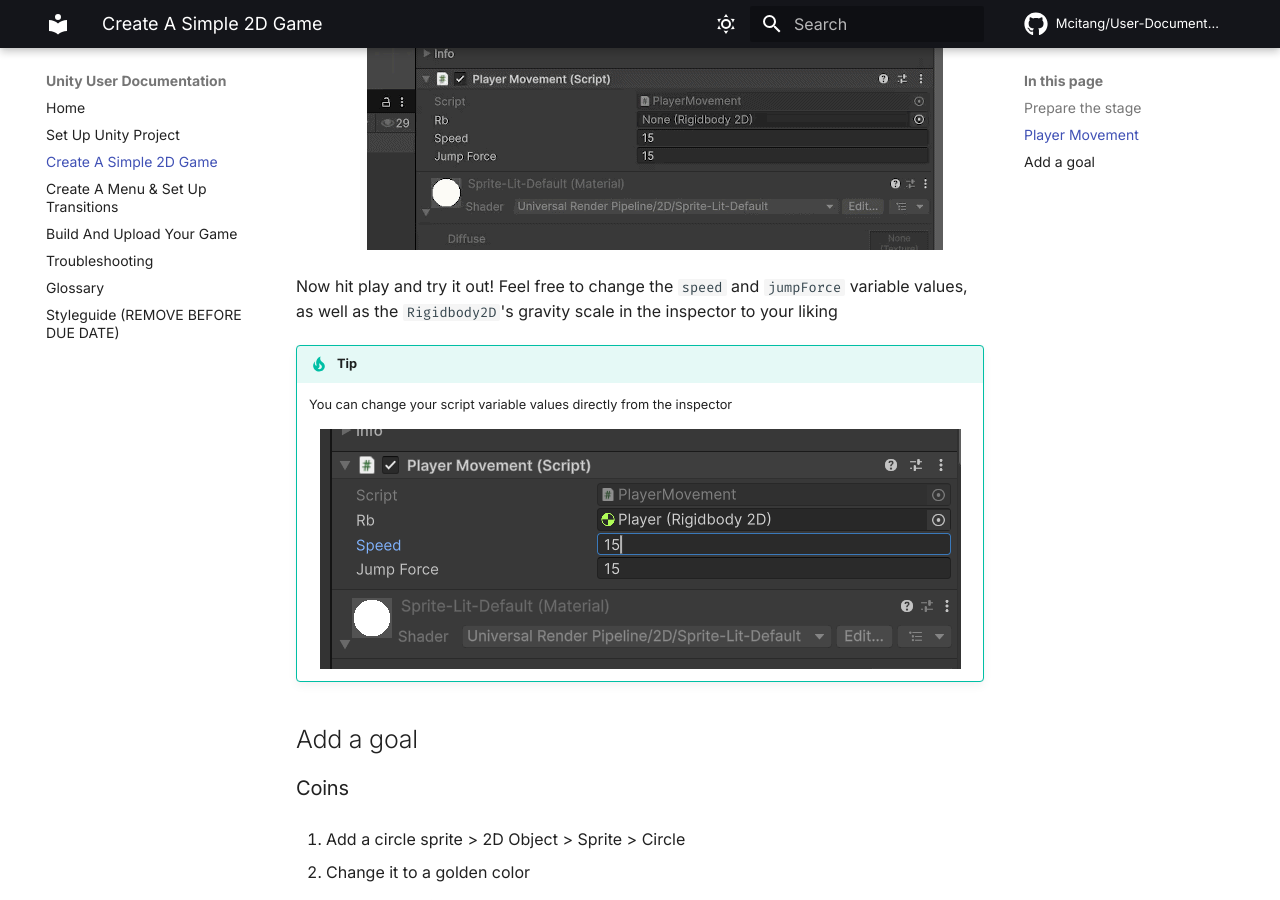
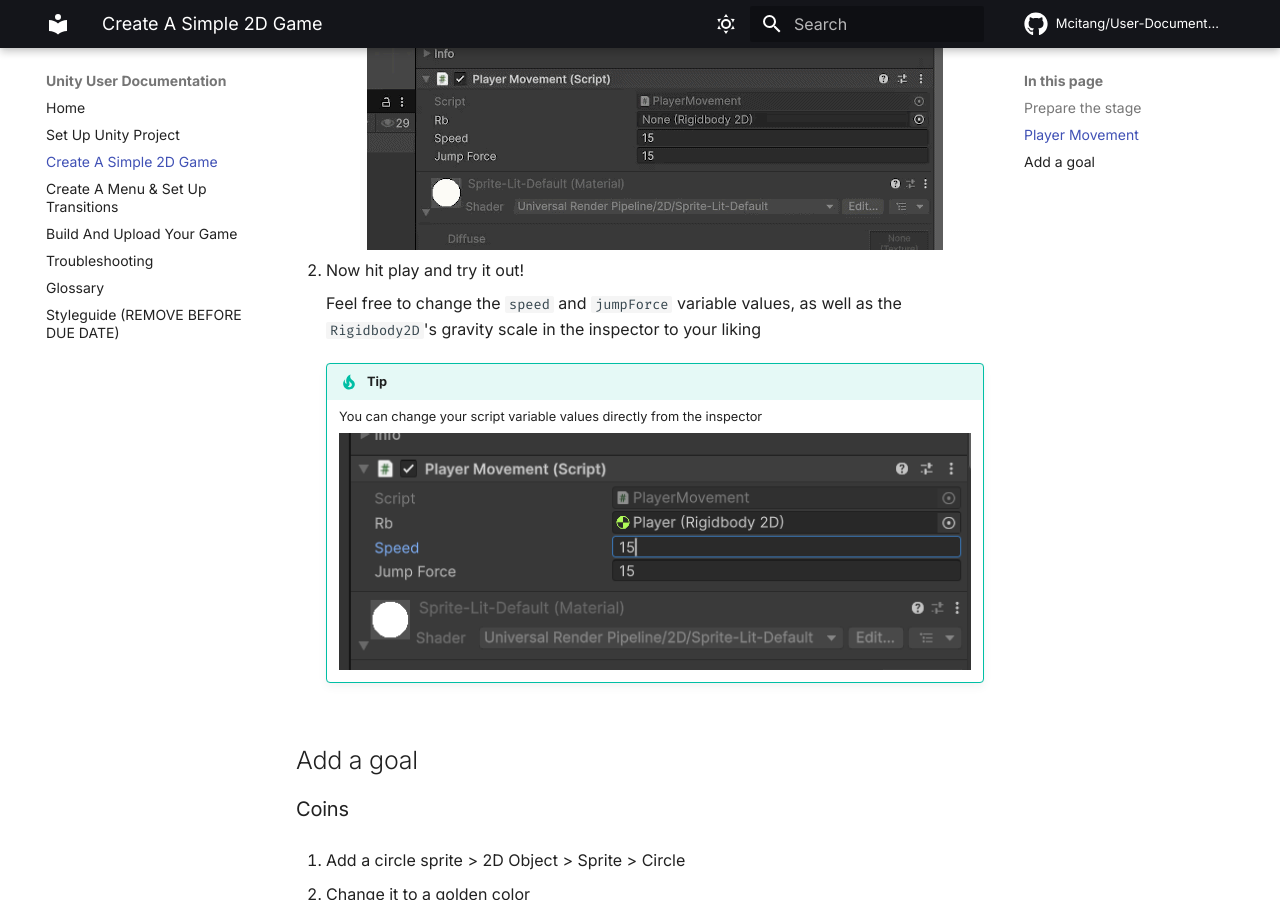
Before and after one commit to Mcitang/User-Documentation, an MkDocs documentation site: the page built from docs/make-game.md, in a window 1280 px wide and 900 px high, scrolled down 7361 px. Built offline with MkDocs 1.6.1 and Material for MkDocs 9.7.7, drawn with Linux system fonts in a browser that asks for light colours; emoji names are drawn with the system emoji font; comment, search, counter and statistics services are not loaded; some of the changed lines change nothing that is shown.

Commit message:
Change 'Press Play' to a numbered instruction

```diff
--- a/docs/make-game.md
+++ b/docs/make-game.md
@@ -257,12 +257,14 @@ Before hitting _Play_ though, we have to assign a value to the `Rigidbody2D` var
 
     ![Assigning a value to Rigidbody2D rb variable][assign-rb-gif]{ .center }
 
-Now hit play and try it out! Feel free to change the `speed` and `jumpForce` variable values, as well as the `Rigidbody2D`'s gravity scale in the inspector to your liking
+1. Now hit play and try it out!
 
-!!! tip
-    You can change your script variable values directly from the inspector
+    Feel free to change the `speed` and `jumpForce` variable values, as well as the `Rigidbody2D`'s gravity scale in the inspector to your liking
 
-    ![PlayerMovement public variables][public-vars-image]{ .center }
+    !!! tip
+        You can change your script variable values directly from the inspector
+
+        ![PlayerMovement public variables][public-vars-image]{ .center }
 
 ## Add a goal
 
```
